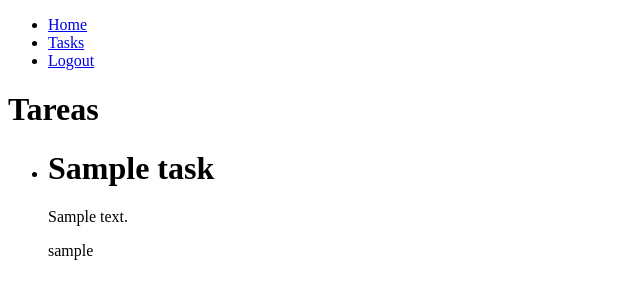
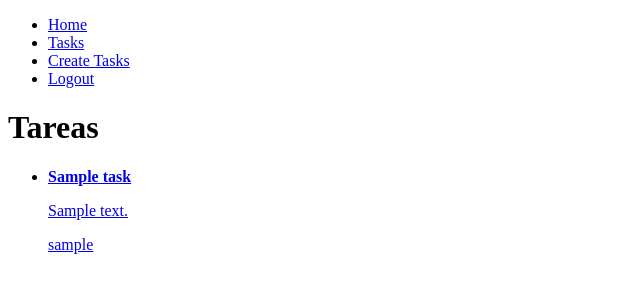
Before and after one commit to FrancoRutigliano/First-Django-CRUD, a Django app: page /tasks/ in a window 1280 px wide. Shown: the top 300 px of the page, without its empty margins (0-640 px from the left). Run offline with Django 4.2, Linux system fonts and the light colour scheme; a user stored in the database is signed in; tables that the repository leaves empty hold one stand-in row (values such as "Sample post").

Commit message:
Mostrando detalles de cada tarea en el front + New template

```diff
--- a/djangocrud/urls.py
+++ b/djangocrud/urls.py
@@ -8,6 +8,7 @@ urlpatterns = [
     path('signup/', views.signup, name='signup'),
     path('tasks/', views.tasks, name='tasks'),
     path('tasks/create/', views.create_task, name='create_task'),
+    path('tasks/<int:task_id>/', views.task_detail, name='task_detail'),
     path('logout/', views.signout, name='logout'),
     path('logout/', views.signout, name='logout'),
     path('signin/', views.signin, name='signin'),
--- a/tasks/templates/base.html
+++ b/tasks/templates/base.html
@@ -14,11 +14,17 @@
       <li>
         <a href="/">Home</a>
       </li>
+
+      {% if user.is_authenticated %}
+
       <li>
         <a href="/tasks/">Tasks</a>
       </li>
 
-      {% if user.is_authenticated %}
+      <li>
+        <a href="/tasks/create/">Create Tasks</a>
+      </li>
+
       <li>
         <a href="/logout/">Logout</a>
       </li>
--- a/tasks/templates/tasks.html
+++ b/tasks/templates/tasks.html
@@ -9,9 +9,23 @@
   {% for task in tasks %}
 
   <li>
-    <h1>{{task.title}}</h1>
-    <p>{{task.description}}</p>
-    <p>{{task.user}}</p>
+
+    <a href="{% url 'task_detail' task.id %}">
+
+      {% if task.important %}
+      <strong>{{task.title}}</strong>
+
+      {% else %}
+
+      {{tasks.title}}
+
+      {% endif %}
+
+      <p>{{task.description}}</p>
+      <p>{{task.user}}</p>
+
+    </a>
+
   </li>
 
   {% endfor %}
--- a/tasks/views.py
+++ b/tasks/views.py
@@ -1,4 +1,4 @@
-from django.shortcuts import render, redirect
+from django.shortcuts import render, redirect, get_object_or_404
 from django.contrib.auth.forms import UserCreationForm, AuthenticationForm
 from django.contrib.auth.models import User
 from django.contrib.auth import login, logout, authenticate
@@ -64,6 +64,13 @@ def create_task(request):
             })
 
 
+def task_detail(request, task_id):
+    task = get_object_or_404(Task, pk=task_id)
+    return render(request, 'tasks_detail.html', {
+        'task': task
+    })
+
+
 def signout(request):
     logout(request)
     return redirect('home')
```
Also changed, not shown: tasks/templates/tasks_detail.html (added, +7 -0 lines).
